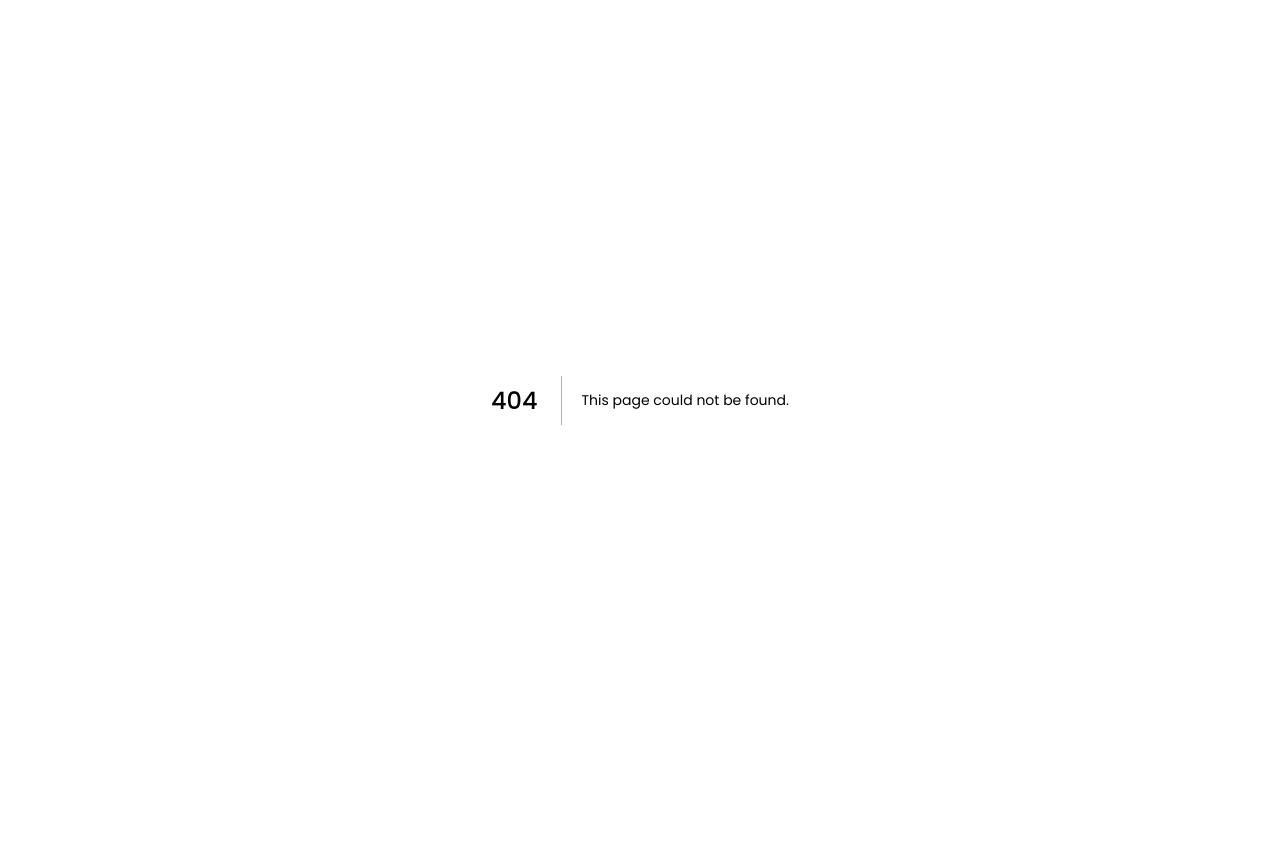
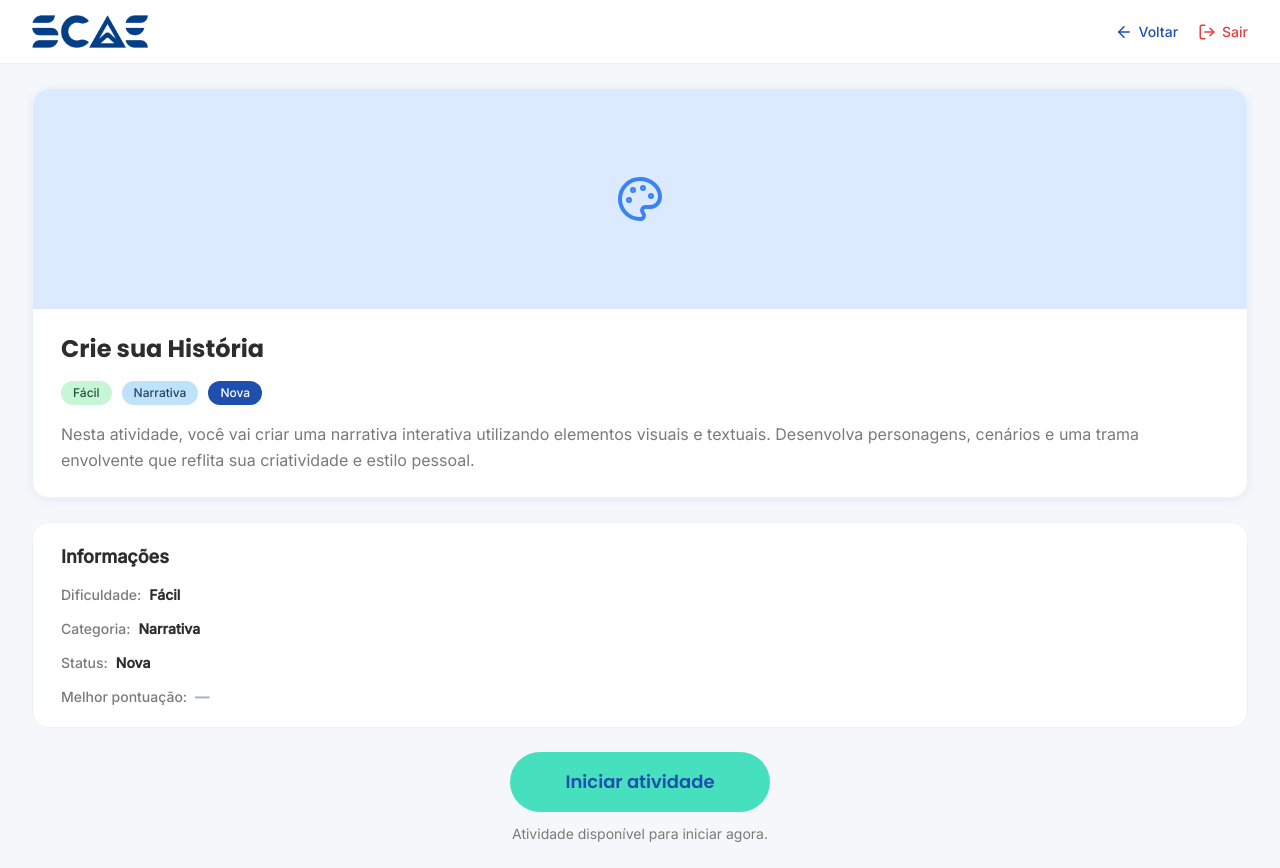
Before and after one commit to codingwithvm/SCAE, a Next.js app in the folder apps/web/: page /activities/1 in a window 1280 px wide. Before the commit this address had no page. Before the commit the page ends 800 px from the top, so only its background shows below. Built offline with nearby package versions, Linux system fonts and the light colour scheme; sample sign-in values are in the browser's storage.

Commit message:
feat(web): add `/activities/[id]` session page and link activity cards to it

```diff
--- /dev/null
+++ b/apps/web/src/app/(private)/activities/[id]/page.tsx
@@ -0,0 +1,208 @@
+"use client";
+
+import { useEffect, useRef, useState } from "react";
+import { useRouter, useParams } from "next/navigation";
+import Image from "next/image";
+import Link from "next/link";
+import {
+  ArrowLeft,
+  LogOut,
+  Palette,
+  Music,
+  Brain,
+  FlaskConical,
+  BookOpen,
+  ImageIcon,
+} from "lucide-react";
+import { Badge } from "@/components/ui/Badge";
+import { Button } from "@/components/ui/Button";
+import { type ProfileName } from "@/lib/quiz/profile";
+import {
+  MOCK_ACTIVITIES,
+  DIFFICULTY_BADGE_VARIANT,
+  STATUS_BADGE_VARIANT,
+  type Activity,
+} from "@/lib/activities/activities";
+
+const ICON_MAP: Record<
+  string,
+  React.ComponentType<{
+    size?: number;
+    className?: string;
+    style?: React.CSSProperties;
+  }>
+> = {
+  palette: Palette,
+  music: Music,
+  brain: Brain,
+  "flask-conical": FlaskConical,
+  image: ImageIcon,
+  "book-open": BookOpen,
+};
+
+export default function ActivitySessionPage() {
+  const router = useRouter();
+  const params = useParams();
+  const initialized = useRef(false);
+  const [activity, setActivity] = useState<Activity | null>(null);
+
+  useEffect(() => {
+    if (initialized.current) return;
+    initialized.current = true;
+
+    const storedUser = localStorage.getItem("auth_user");
+    if (!storedUser) {
+      router.replace("/login");
+      return;
+    }
+
+    const storedProfile = localStorage.getItem(
+      "quiz_profile",
+    ) as ProfileName | null;
+    if (!storedProfile) {
+      router.replace("/dashboard");
+      return;
+    }
+
+    const activityId = Number(params.id);
+    const found = MOCK_ACTIVITIES.find((a) => a.id === activityId) ?? null;
+
+    if (!found) {
+      router.replace("/activities");
+      return;
+    }
+
+    setActivity(found);
+  }, [router, params.id]);
+
+  function handleLogout() {
+    localStorage.removeItem("auth_token");
+    localStorage.removeItem("auth_user");
+    localStorage.removeItem("quiz_profile");
+    router.replace("/login");
+  }
+
+  if (!activity) return null;
+
+  const IconComponent = ICON_MAP[activity.iconName] ?? BookOpen;
+
+  return (
+    <div className="flex flex-col min-h-screen bg-surface">
+      {/* Header */}
+      <header className="flex items-center justify-between h-16 px-8 bg-background border-b border-border-light shrink-0">
+        <Link href="/activities" aria-label="Início — SCAE">
+          <Image src="/logo.png" alt="SCAE" width={116} height={32} priority />
+        </Link>
+
+        <div className="flex items-center gap-5">
+          <Link
+            href="/activities"
+            className="flex items-center gap-1.5 text-sm font-medium text-primary hover:opacity-75 transition-opacity no-underline"
+          >
+            <ArrowLeft size={18} aria-hidden="true" />
+            Voltar
+          </Link>
+          <button
+            onClick={handleLogout}
+            className="flex items-center gap-1.5 text-sm font-medium text-error hover:opacity-75 transition-opacity cursor-pointer"
+          >
+            <LogOut size={18} aria-hidden="true" />
+            Sair
+          </button>
+        </div>
+      </header>
+
+      {/* Body */}
+      <main className="flex flex-1 flex-col gap-6 px-8 py-6">
+        {/* Detail card */}
+        <div className="flex flex-col rounded-2xl border border-border-light bg-background overflow-hidden shadow-[0_2px_8px_rgba(30,79,174,0.08)]">
+          {/* Thumb */}
+          <div
+            className="flex h-55 items-center justify-center rounded-t-2xl"
+            style={{ backgroundColor: activity.thumbColor }}
+          >
+            <IconComponent
+              size={48}
+              style={{ color: activity.iconColor }}
+              aria-hidden="true"
+            />
+          </div>
+
+          {/* Content */}
+          <div className="flex flex-col gap-4 px-7 py-6">
+            <h1 className="text-2xl font-bold text-text-primary font-(family-name:--font-poppins)]">
+              {activity.title}
+            </h1>
+
+            <div className="flex items-center gap-2.5 flex-wrap">
+              <Badge variant={DIFFICULTY_BADGE_VARIANT[activity.difficulty]}>
+                {activity.difficulty}
+              </Badge>
+              <Badge variant="info">{activity.category}</Badge>
+              <Badge variant={STATUS_BADGE_VARIANT[activity.status]}>
+                {activity.status}
+              </Badge>
+            </div>
+
+            <p className="text-base text-text-secondary leading-relaxed font-(family-name:--font-inter)]">
+              Nesta atividade, você vai criar uma narrativa interativa
+              utilizando elementos visuais e textuais. Desenvolva personagens,
+              cenários e uma trama envolvente que reflita sua criatividade e
+              estilo pessoal.
+            </p>
+          </div>
+        </div>
+
+        {/* Info card */}
+        <div className="flex flex-col gap-3.5 rounded-2xl border border-border-light bg-background px-7 py-5">
+          <p className="text-lg font-semibold text-text-primary font-(family-name:--font-poppins)]">
+            Informações
+          </p>
+
+          <InfoRow label="Dificuldade:" value={activity.difficulty} />
+          <InfoRow label="Categoria:" value={activity.category} />
+          <InfoRow label="Status:" value={activity.status} />
+          <InfoRow
+            label="Melhor pontuação:"
+            value="—"
+            valueMuted={activity.status === "Nova"}
+          />
+        </div>
+
+        {/* CTA */}
+        <div className="flex flex-col items-center gap-3">
+          <Button variant="primary" size="lg" className="w-65">
+            Iniciar atividade
+          </Button>
+          <p className="text-sm text-text-secondary font-(family-name:--font-inter)]">
+            Atividade disponível para iniciar agora.
+          </p>
+        </div>
+      </main>
+    </div>
+  );
+}
+
+interface InfoRowProps {
+  label: string;
+  value: string;
+  valueMuted?: boolean;
+}
+
+function InfoRow({ label, value, valueMuted = false }: InfoRowProps) {
+  return (
+    <div className="flex items-center gap-2">
+      <span className="text-sm font-medium text-text-secondary font-(family-name:--font-inter)]">
+        {label}
+      </span>
+      <span
+        className={[
+          "text-sm font-semibold font-(family-name:--font-inter)]",
+          valueMuted ? "text-text-muted" : "text-text-primary",
+        ].join(" ")}
+      >
+        {value}
+      </span>
+    </div>
+  );
+}
--- a/apps/web/src/app/(private)/activities/page.tsx
+++ b/apps/web/src/app/(private)/activities/page.tsx
@@ -31,7 +31,6 @@ import {
   type Activity,
 } from "@/lib/activities/activities";
 
-// Map icon names from mock data to Lucide components
 const ICON_MAP: Record<
   string,
   React.ComponentType<{
@@ -288,7 +287,10 @@ function ActivityCard({ activity }: ActivityCardProps) {
   const IconComponent = ICON_MAP[activity.iconName] ?? BookOpen;
 
   return (
-    <div className="flex flex-col rounded-2xl border border-border-light bg-background overflow-hidden">
+    <Link
+      href={`/activities/${activity.id}`}
+      className="flex flex-col rounded-2xl border border-border-light bg-background overflow-hidden hover:shadow-[0_4px_16px_rgba(30,79,174,0.12)] transition-shadow no-underline"
+    >
       {/* Thumbnail */}
       <div
         className="flex h-24 items-center justify-center"
@@ -318,6 +320,6 @@ function ActivityCard({ activity }: ActivityCardProps) {
           </Badge>
         </div>
       </div>
-    </div>
+    </Link>
   );
 }
```
